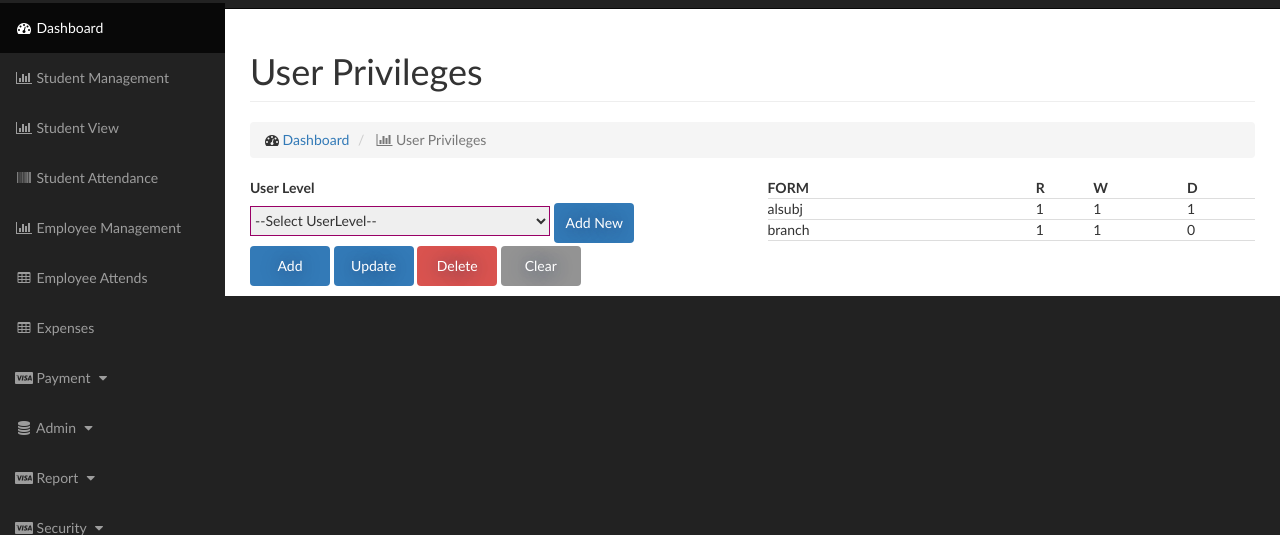
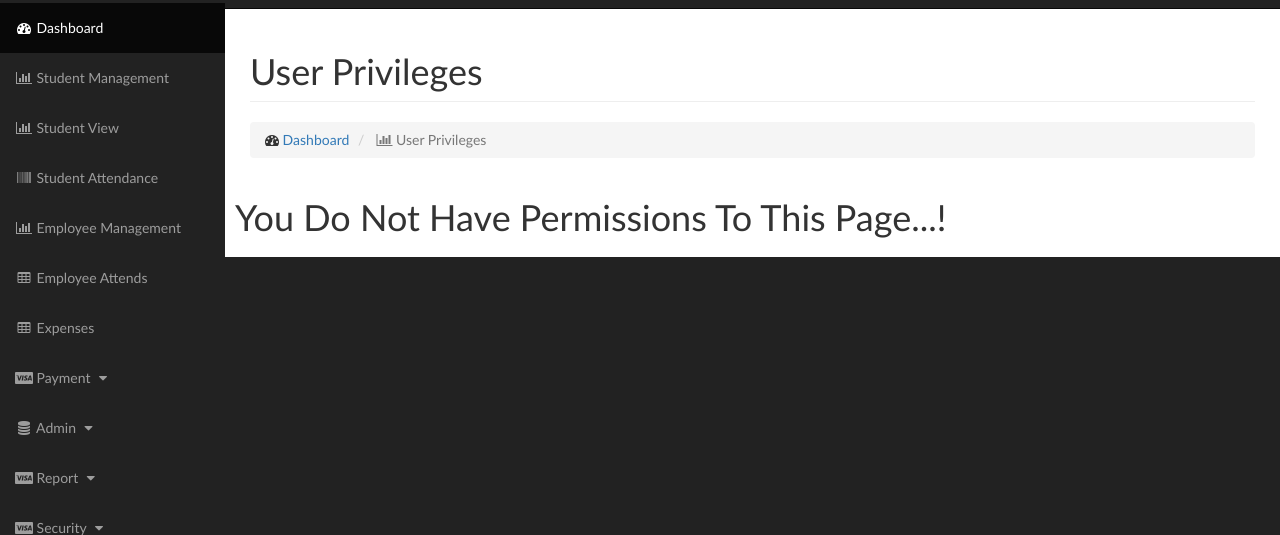
Before and after one commit to ibsinfos/kelani, a PHP site: page /userPrivileges.php in a window 1280 px wide. Shown: the part 48-583 px from the top of the page. Run offline with PHP 8.4, Linux system fonts and the light colour scheme; a user stored in the database is signed in; data comes from the database, SQL or seed files in the repository; data that the repository does not hold is empty.

Commit message:
Compleat 80%

```diff
--- a/userPrivileges.php
+++ b/userPrivileges.php
@@ -70,12 +70,12 @@ include_once './inc/top.php';
                 <div class="row">
                     <?php
                     require_once("./config.php");
-                    $stmt = $db_con->prepare("SELECT * FROM privileges_tbl WHERE UserLevel_tbl_id = '" . $_SESSION['userLvl'] . "' AND Form_tbl_FormID = 'alsubj'");
+                    $stmt = $db_con->prepare("SELECT * FROM privileges_tbl WHERE UserLevel_tbl_id = '" . $_SESSION['userLvl'] . "' AND Form_tbl_FormID = 'usrpri'");
                     $stmt->execute();
                     $permissions = $stmt->fetchAll();
                     if($permissions[0]['R']){?>
                     <div class="col-lg-6">
-                    <form method="post" action="controller/userController.php" target="_self" data-toggle="validator" id="usrmng">
+                    <form method="post" action="controller/userController.php" target="_self" data-toggle="validator" id="usrpri">
                         <label>User Level</label><br/>
                         <select name="cmbUserLevel" id="cmbUserLevel">
                         <option value='0'>        --Select UserLevel--</option>
```
Also changed, not shown: controller/lecture_payments_ViewController.php (+5 -3 lines).
